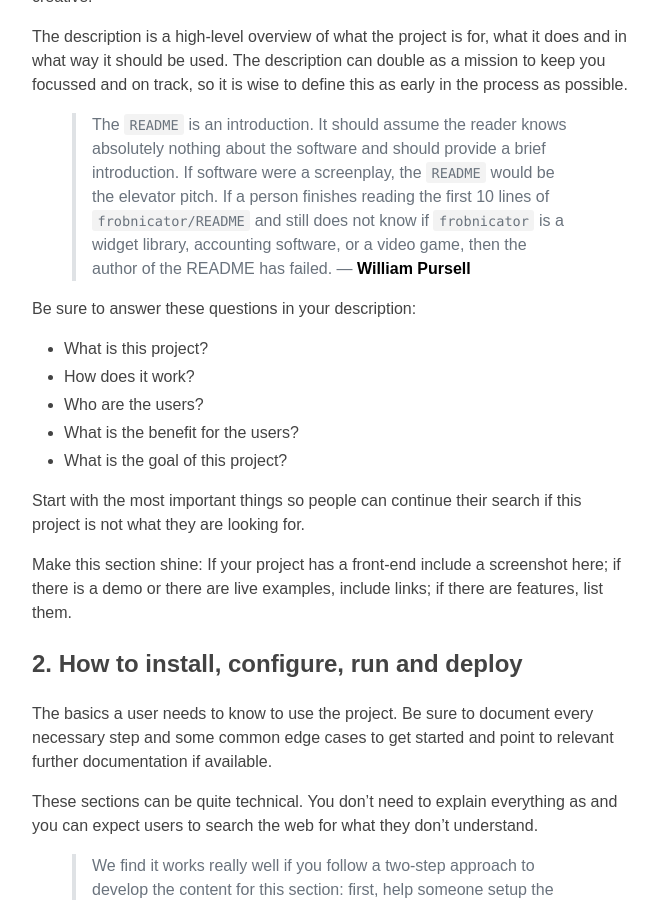
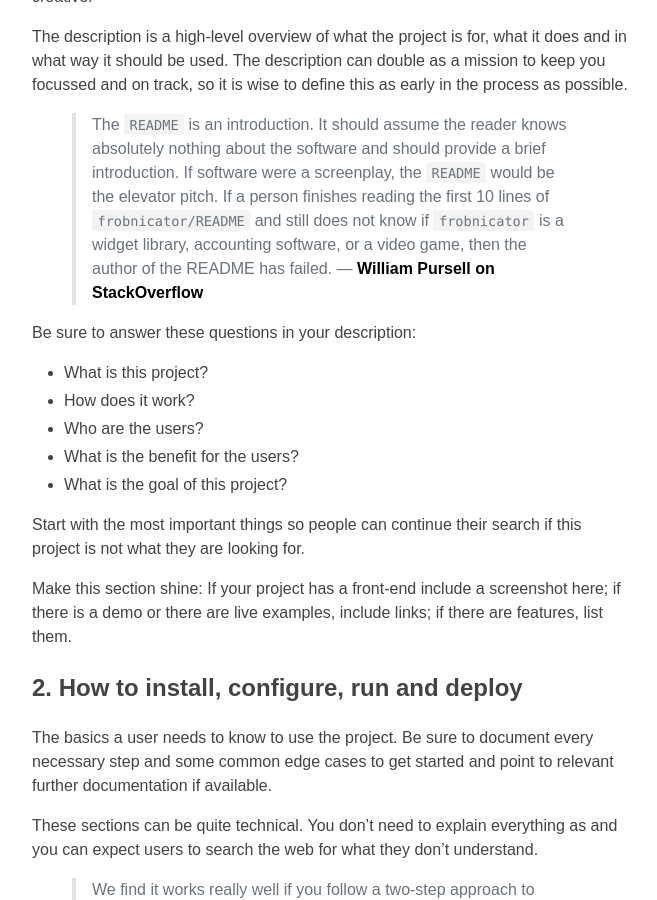
Before and after one commit to Amsterdam/amsterdam.github.io, a Jekyll site: the page built from guides/how-to-readme.md, in a window 1280 px wide and 900 px high, scrolled down 824 px. Shown: the whole window, without its empty margins (138-795 px from the left). Built offline with Jekyll 4.4.1, drawn with Linux system fonts in a browser that asks for light colours; our own code applies the rules of GitHub Pages for plain Markdown files.

Commit message:
Attribution for StackOverflow

```diff
--- a/guides/how-to-readme.md
+++ b/guides/how-to-readme.md
@@ -22,7 +22,7 @@ Give your project a short name by which people can refer to it. Preferably the r
 
 The description is a high-level overview of what the project is for, what it does and in what way it should be used. The description can double as a mission to keep you focussed and on track, so it is wise to define this as early in the process as possible.
 
-> The `README` is an introduction. It should assume the reader knows absolutely nothing about the software and should provide a brief introduction. If software were a screenplay, the `README` would be the elevator pitch. If a person finishes reading the first 10 lines of `frobnicator/README` and still does not know if `frobnicator` is a widget library, accounting software, or a video game, then the author of the README has failed. — [William Pursell](https://stackoverflow.com/a/2305173)
+> The `README` is an introduction. It should assume the reader knows absolutely nothing about the software and should provide a brief introduction. If software were a screenplay, the `README` would be the elevator pitch. If a person finishes reading the first 10 lines of `frobnicator/README` and still does not know if `frobnicator` is a widget library, accounting software, or a video game, then the author of the README has failed. — [William Pursell on StackOverflow](https://stackoverflow.com/a/2305173)
 
 Be sure to answer these questions in your description:
 
```
